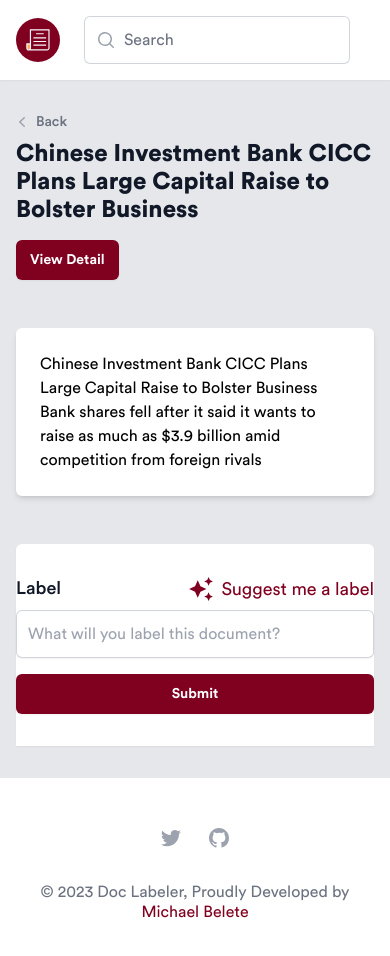
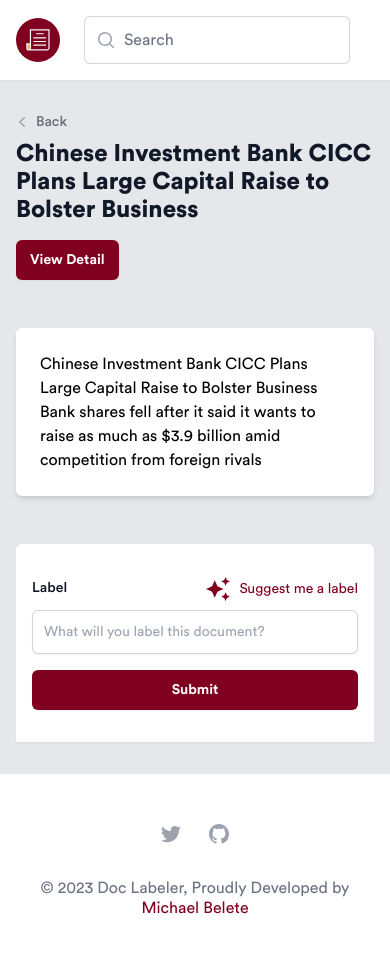
Before and after one commit to michaelbelete/DocLabler, a SvelteKit app: page /documents/1 in a window 390 px wide. Shown: the top 956 px of the page. Built offline with nearby package versions, Linux system fonts and the light colour scheme.

Commit message:
refactor: better mobile responsiveness

```diff
--- a/src/routes/documents/[id]/+page.svelte
+++ b/src/routes/documents/[id]/+page.svelte
@@ -36,7 +36,7 @@
 			</a>
 		</nav>
 		<nav class="hidden sm:flex" aria-label="Breadcrumb">
-			<ol role="list" class="flex items-center space-x-4">
+			<ol role="list" class="flex items-center space-x-2">
 				<li>
 					<div class="flex">
 						<a href="/documents" class="text-sm font-medium text-gray-500 hover:text-gray-700"
@@ -70,6 +70,7 @@
 			<div class="min-w-0 flex-1">
 				<h2
 					class="text-2xl font-bold leading-7 text-gray-900 sm:truncate sm:text-3xl sm:tracking-tight"
+					title={document.title}
 				>
 					{document.title}
 				</h2>
@@ -83,14 +84,16 @@
 	<div class="bg-white rounded-md shadow-md py-6 px-6">
 		<p>{document.body}</p>
 	</div>
-	<div class="bg-white bottom-0 w-full py-8 rounded-t-md shadow-sm">
+	<div class="bg-white bottom-0 w-full py-8 px-4 rounded-t-md shadow-sm">
 		<form class="max-w-xl mx-auto flex flex-col gap-4" method="post" on:submit={handleSubmit}>
 			<div>
-				<div class="flex justify-between">
-					<label for="label" class="block text-lg font-medium leading-6 text-gray-900">Label</label>
+				<div class="flex flex-row justify-between">
+					<label for="label" class="block text-sm sm:text-lg font-medium leading-6 text-gray-900"
+						>Label</label
+					>
 					<button
 						type="button"
-						class="text-lg flex gap-2 items-center leading-6 text-primary hover:underline underline-offset-2 hover:brightness-110"
+						class="text-sm sm:text-lg flex gap-2 items-center leading-6 text-primary hover:underline underline-offset-2 hover:brightness-110"
 						><SparkIcon /> Suggest me a label</button
 					>
 				</div>
@@ -99,7 +102,7 @@
 						type="label"
 						name="label"
 						id="label"
-						class="block w-full rounded-md border-0 py-3 px-3 text-gray-900 shadow-sm ring-1 ring-inset ring-gray-300 placeholder:text-gray-400 focus:ring-2 focus:ring-inset focus:ring-primary sm:text-lg sm:leading-6"
+						class="block w-full rounded-md border-0 py-3 px-3 text-gray-900 shadow-sm ring-1 ring-inset ring-gray-300 placeholder:text-gray-400 focus:ring-2 focus:ring-inset focus:ring-primary text-sm sm:text-lg sm:leading-6"
 						placeholder="What will you label this document?"
 						required
 					/>
```
